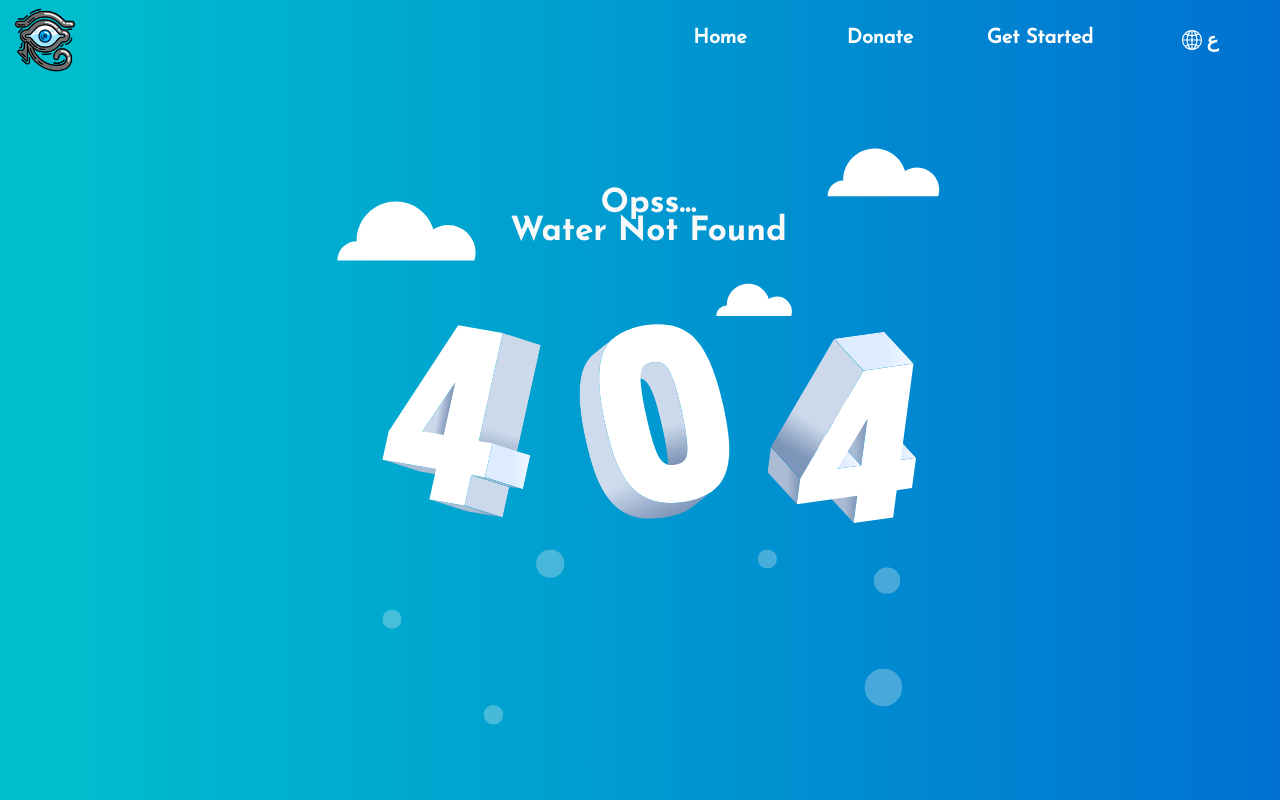
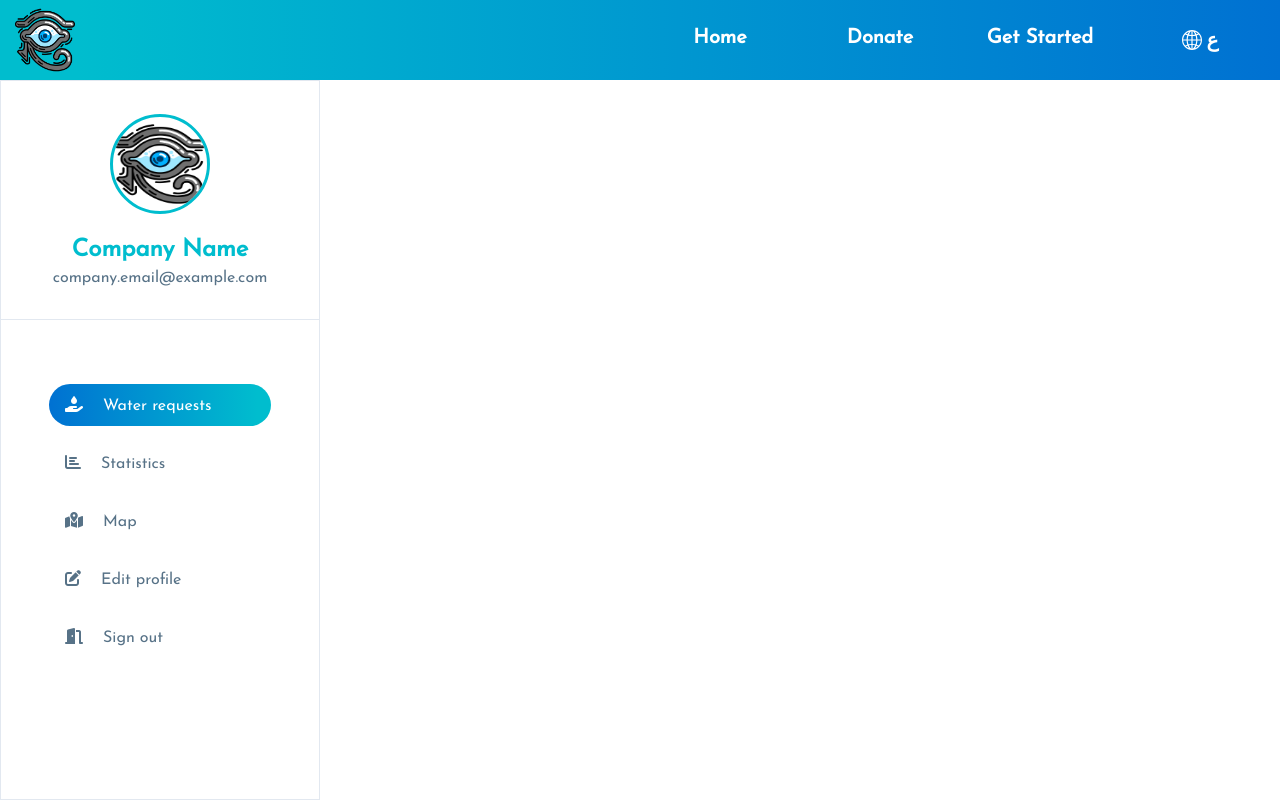
Before and after one commit to empw-org/empw-vue, a Vue app: page /company/profile in a window 1280 px wide. Built offline with nearby package versions, Linux system fonts and the light colour scheme; a web font is replaced by a local one; what vue-swal would draw is missing.

Commit message:
add company profile view

```diff
--- /dev/null
+++ b/src/components/ProfileNavigationItem.vue
@@ -0,0 +1,44 @@
+<template>
+  <div class="item-wrapper" :class="{ active: isActive }">
+    <div class="icon"><slot name="icon"></slot></div>
+    <div class="text"><slot name="text"></slot></div>
+    <slot></slot>
+  </div>
+</template>
+
+<script lang="ts">
+import { Component, Vue, Prop } from "vue-property-decorator";
+
+@Component
+export default class GradientButton extends Vue {
+  @Prop({ default: false, type: Boolean }) isActive!: boolean;
+}
+</script>
+
+<style lang="less" scoped>
+@import "@/assets/variables";
+
+.item-wrapper {
+  padding: 0.75rem 1rem;
+  border-radius: 2em;
+  color: @dark-gray;
+
+  .icon {
+    display: inline-block;
+    margin-right: 1.25rem;
+  }
+
+  .text {
+    display: inline-block;
+  }
+
+  &:hover {
+    cursor: pointer;
+  }
+}
+
+.active {
+  .gradient-reverse();
+  color: white;
+}
+</style>
--- a/src/router/index.ts
+++ b/src/router/index.ts
@@ -8,6 +8,7 @@ import UserSignIn from "@/views/user/SignIn.vue";
 import UserSignUp from "@/views/user/SignUp.vue";
 import CompanySignIn from "@/views/company/SignIn.vue";
 import CompanySignUp from "@/views/company/SignUp.vue";
+import CompanyProfile from "@/views/company/Profile.vue";
 
 Vue.use(VueRouter);
 
@@ -47,6 +48,11 @@ const routes = [
     name: "Company - Sign Up",
     component: CompanySignUp,
   },
+  {
+    path: "/company/profile",
+    name: "Company - Profile",
+    component: CompanyProfile,
+  },
   { path: "*", component: PageNotFound },
 ];
 
--- /dev/null
+++ b/src/views/company/Profile.vue
@@ -0,0 +1,118 @@
+<template>
+  <div class="profile-container">
+    <div class="profile-info-and-navigation">
+      <div class="info-section">
+        <img src="@/assets/logo/logo.png" />
+        <h2>Company Name</h2>
+        <p>company.email@example.com</p>
+      </div>
+
+      <div class="navigation-section">
+        <ul>
+          <li>
+            <ProfileNavigationItem isActive="true">
+              <i slot="icon" class="fas fa-hand-holding-water"></i>
+              <span slot="text">Water requests</span>
+            </ProfileNavigationItem>
+          </li>
+
+          <li>
+            <ProfileNavigationItem>
+              <i slot="icon" class="fas fa-chart-bar"></i>
+              <span slot="text">Statistics</span>
+            </ProfileNavigationItem>
+          </li>
+
+          <li>
+            <ProfileNavigationItem>
+              <i slot="icon" class="fas fa-map-marked-alt"></i>
+              <span slot="text">Map</span>
+            </ProfileNavigationItem>
+          </li>
+
+          <li>
+            <ProfileNavigationItem>
+              <i slot="icon" class="fas fa-edit"></i>
+              <span slot="text">Edit profile</span>
+            </ProfileNavigationItem>
+          </li>
+
+          <li>
+            <ProfileNavigationItem>
+              <i slot="icon" class="fas fa-door-open"></i>
+              <span slot="text">Sign out</span>
+            </ProfileNavigationItem>
+          </li>
+        </ul>
+      </div>
+    </div>
+
+    <div class="selection-container"></div>
+  </div>
+</template>
+
+<script lang="ts">
+import { Component, Vue } from "vue-property-decorator";
+import ProfileNavigationItem from "@/components/ProfileNavigationItem.vue";
+
+@Component({
+  components: {
+    ProfileNavigationItem,
+  },
+})
+export default class Profile extends Vue {}
+</script>
+
+<style lang="less" scoped>
+@import "@/assets/variables";
+
+.profile-container {
+  display: grid;
+  grid-template-columns: 1fr 3fr;
+  min-height: calc(100% - @header-height);
+
+  .profile-info-and-navigation {
+    display: grid;
+    grid-template-rows: 1fr 2fr;
+    border: 1px solid @gray-border-color;
+
+    .info-section {
+      display: flex;
+      flex-direction: column;
+      justify-content: center;
+      align-items: center;
+      padding: 2rem;
+      border-bottom: 1px solid @gray-border-color;
+
+      img {
+        width: 100px;
+        height: 100px;
+        border-radius: 50%;
+        border: 3px solid @light-blue;
+        margin-bottom: 1.5rem;
+      }
+
+      h2 {
+        margin-bottom: 0.5rem;
+        color: @light-blue;
+      }
+
+      p {
+        color: @dark-gray;
+      }
+    }
+
+    .navigation-section {
+      padding: 3rem;
+
+      ul {
+        list-style: none;
+
+        li {
+          margin: 1rem 0;
+        }
+      }
+    }
+  }
+}
+</style>
```
